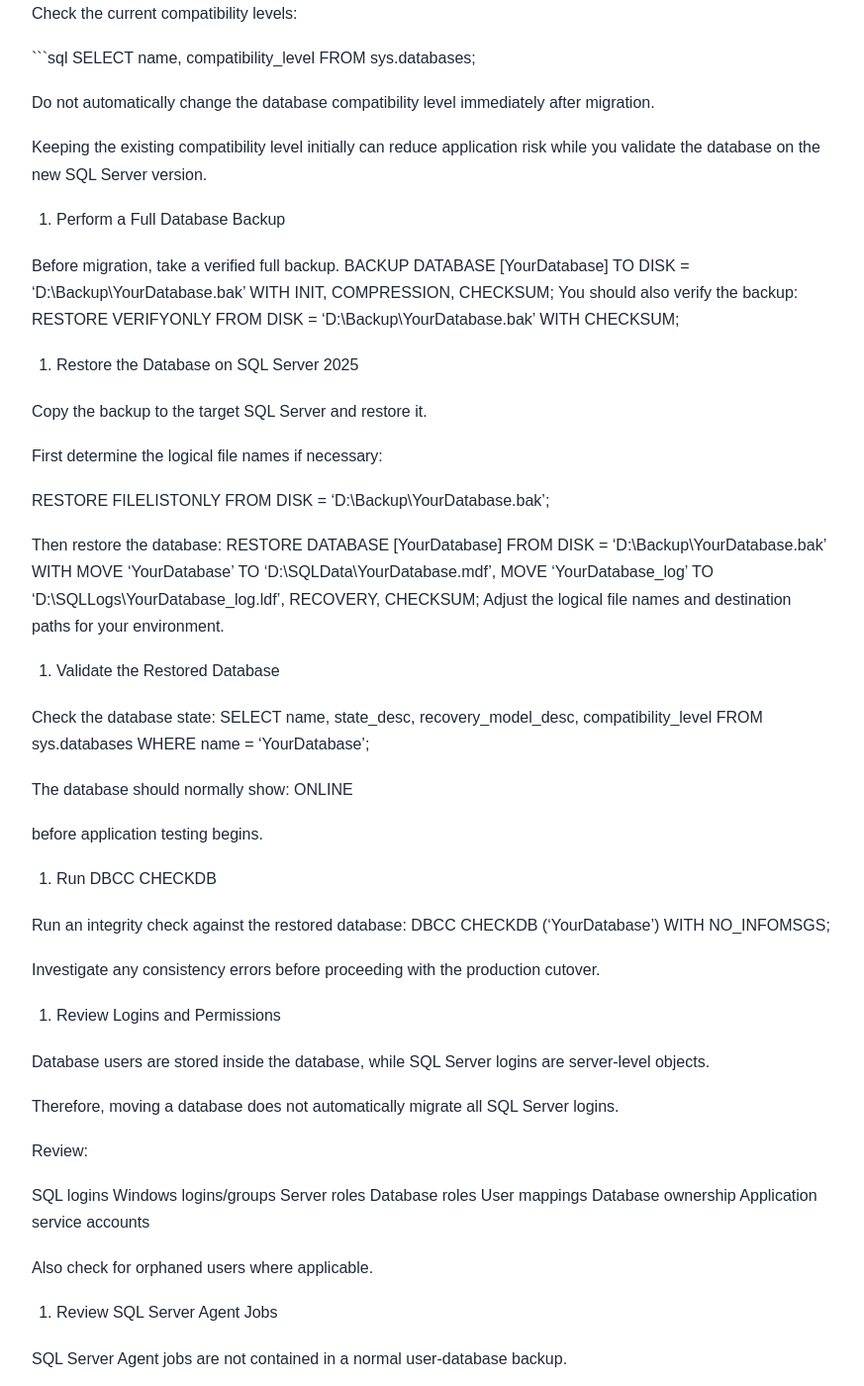
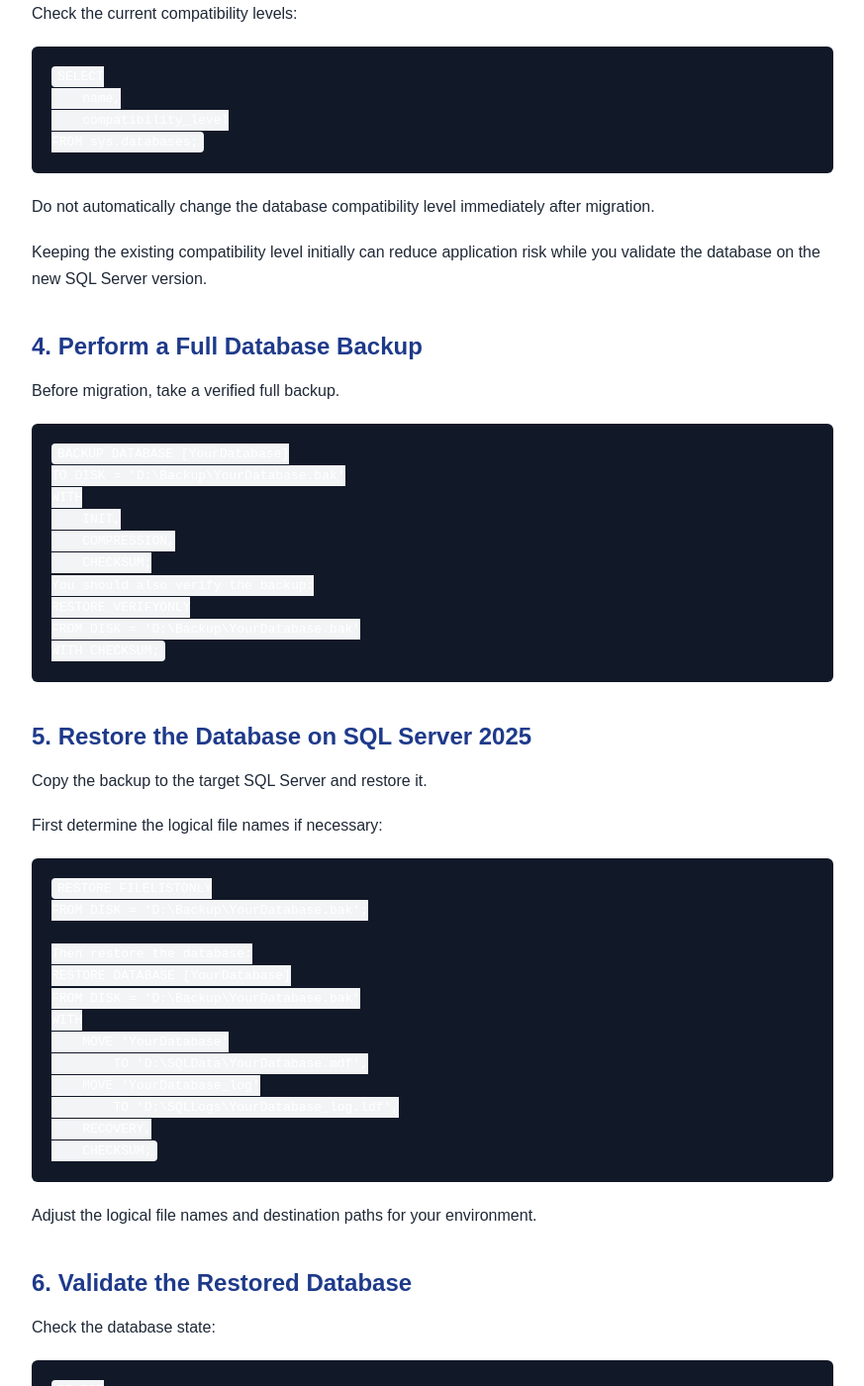
Before and after one commit to SQLProInsights/sqlproinsights.github.io, a Jekyll site: the page built from _posts/2026-08-18-sql-server-2016-to-2025-migration.md, in a window 1280 px wide and 1400 px high, scrolled down 1421 px. Shown: the whole window at 99% size, without its empty margins (203-1076 px from the left). Built offline with Jekyll 4.4.1, drawn with Linux system fonts in a browser that asks for light colours; some of the changed text lies outside the part shown.

Commit message:
Revise SQL Server migration guide for clarity and structure
Updated the migration guide for SQL Server 2016 to 2025, enhancing clarity and structure by adding section headers and improving formatting.

````diff
--- a/_posts/2026-08-18-sql-server-2016-to-2025-migration.md
+++ b/_posts/2026-08-18-sql-server-2016-to-2025-migration.md
@@ -57,14 +57,16 @@ SELECT
     name,
     compatibility_level
 FROM sys.databases;
+```
 
 Do not automatically change the database compatibility level immediately after migration.
 
 Keeping the existing compatibility level initially can reduce application risk while you validate the database on the new SQL Server version.
 
-4. Perform a Full Database Backup
+## 4. Perform a Full Database Backup
 
 Before migration, take a verified full backup.
+```sql
 BACKUP DATABASE [YourDatabase]
 TO DISK = 'D:\Backup\YourDatabase.bak'
 WITH
@@ -75,13 +77,15 @@ You should also verify the backup:
 RESTORE VERIFYONLY
 FROM DISK = 'D:\Backup\YourDatabase.bak'
 WITH CHECKSUM;
+```
 
-5. Restore the Database on SQL Server 2025
+## 5. Restore the Database on SQL Server 2025
 
 Copy the backup to the target SQL Server and restore it.
 
 First determine the logical file names if necessary:
 
+```sql
 RESTORE FILELISTONLY
 FROM DISK = 'D:\Backup\YourDatabase.bak';
 
@@ -95,11 +99,13 @@ WITH
         TO 'D:\SQLLogs\YourDatabase_log.ldf',
     RECOVERY,
     CHECKSUM;
+```
 Adjust the logical file names and destination paths for your environment.
 
-6. Validate the Restored Database
+## 6. Validate the Restored Database
 
 Check the database state:
+```sql
 SELECT
     name,
     state_desc,
@@ -107,21 +113,23 @@ SELECT
     compatibility_level
 FROM sys.databases
 WHERE name = 'YourDatabase';
-
+```
 The database should normally show:
+```sql
 ONLINE
-
+```
 before application testing begins.
 
-7. Run DBCC CHECKDB
+## 7. Run DBCC CHECKDB
 
 Run an integrity check against the restored database:
+```sql
 DBCC CHECKDB ('YourDatabase')
 WITH NO_INFOMSGS;
-
+```
 Investigate any consistency errors before proceeding with the production cutover.
 
-8. Review Logins and Permissions
+## 8. Review Logins and Permissions
 
 Database users are stored inside the database, while SQL Server logins are server-level objects.
 
@@ -139,7 +147,7 @@ Application service accounts
 
 Also check for orphaned users where applicable.
 
-9. Review SQL Server Agent Jobs
+## 9. Review SQL Server Agent Jobs
 
 SQL Server Agent jobs are not contained in a normal user-database backup.
 
@@ -156,7 +164,7 @@ Cleanup jobs
 
 Also verify job owners, schedules, proxies, credentials, and notification settings.
 
-10. Validate Server-Level Dependencies
+## 10. Validate Server-Level Dependencies
 
 Check other components that may need to be recreated or migrated:
 
@@ -174,7 +182,7 @@ Custom server configuration
 
 A successful database restore does not guarantee that all application dependencies have been migrated.
 
-11. Test Application Connectivity
+## 11. Test Application Connectivity
 
 Before production cutover, test the application against the new SQL Server environment.
 
@@ -188,7 +196,8 @@ Reports
 Scheduled processes
 ETL processes
 Application functionality
-12. Establish a Performance Baseline
+
+## 12. Establish a Performance Baseline
 
 Compare important workloads between the old and new environments.
 
@@ -205,7 +214,7 @@ TempDB usage
 
 Having a baseline from the SQL Server 2016 environment makes post-migration troubleshooting much easier.
 
-13. Review Statistics and Query Plans
+## 13. Review Statistics and Query Plans
 
 After migration, monitor query performance carefully.
 
@@ -215,7 +224,7 @@ Do not immediately perform every possible maintenance operation simply because t
 
 Instead, identify actual performance problems and validate changes before applying them broadly.
 
-14. Test Before Changing Compatibility Level
+## 14. Test Before Changing Compatibility Level
 
 Once the application is stable on SQL Server 2025, test the newer database compatibility level in a non-production environment.
 
@@ -229,7 +238,7 @@ Application behavior
 
 Only change the production compatibility level after appropriate testing.
 
-15. Production Cutover
+## 15. Production Cutover
 
 Once testing is complete, schedule the production migration window.
 
@@ -246,7 +255,8 @@ Redirect the application to the new server.
 Start application services.
 Perform application validation.
 Monitor SQL Server closely.
-16. Post-Migration Monitoring
+
+## 16. Post-Migration Monitoring
 
 After cutover, monitor the environment carefully.
 
````
